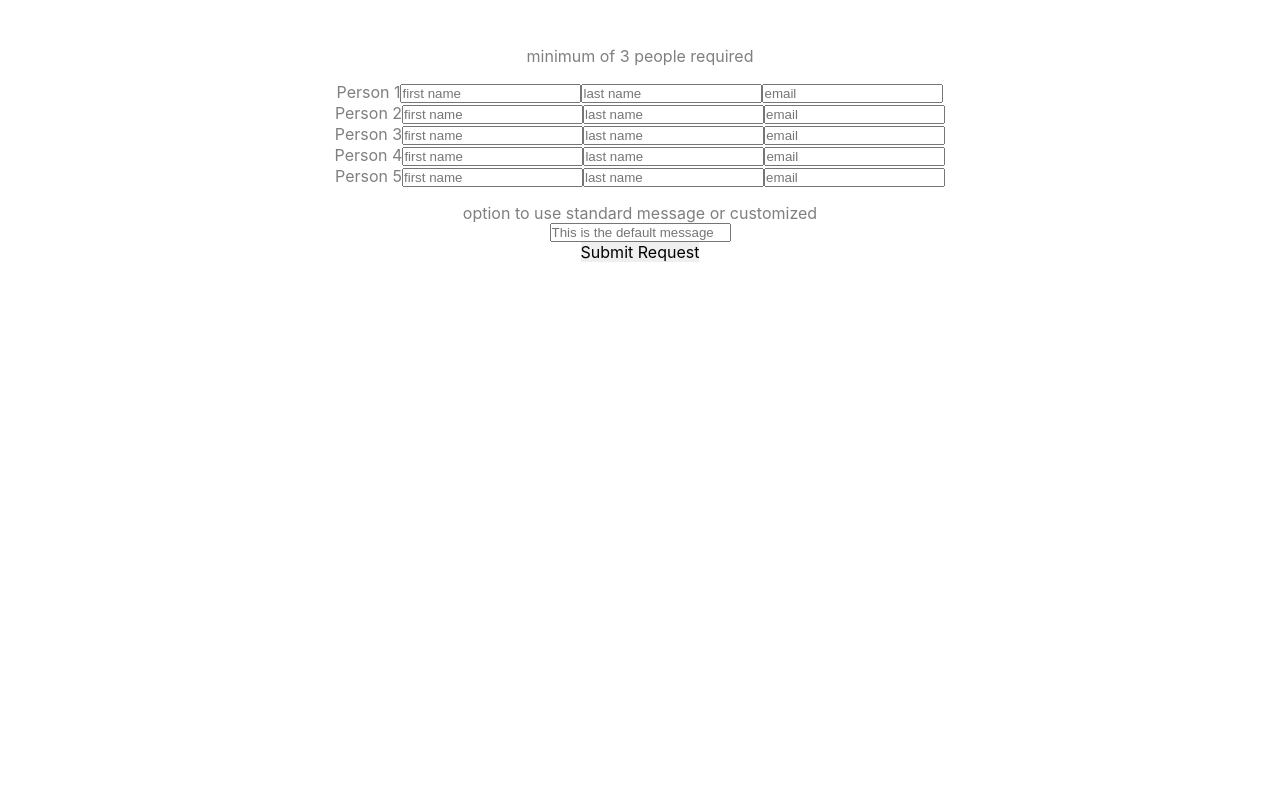
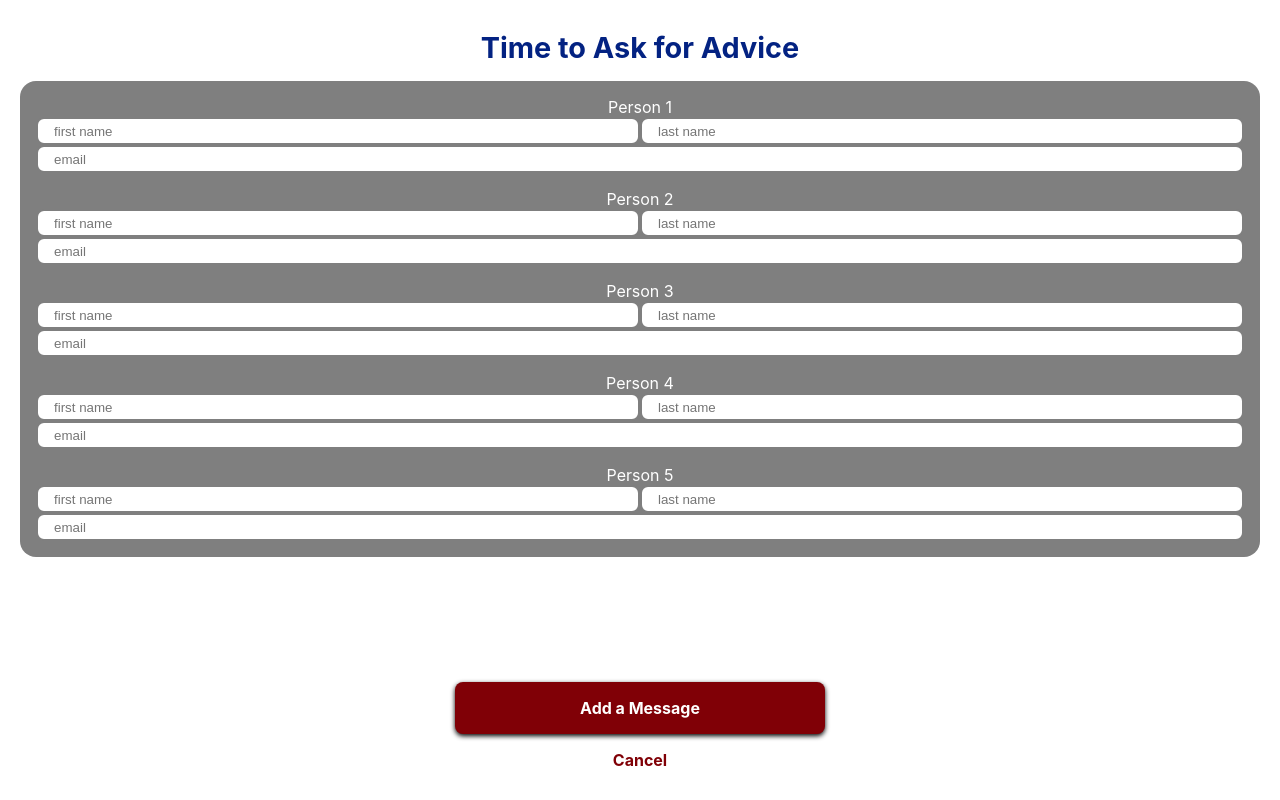
Before and after one commit to squadslappers/better, a React (Create React App) app: page /#/name-entry in a window 1280 px wide. Built offline with nearby package versions, Linux system fonts and the light colour scheme.

Commit message:
Styling is looking MUCH better.

```diff
--- a/src/Components/NameEntry.js
+++ b/src/Components/NameEntry.js
@@ -1,5 +1,6 @@
 import React, {useState} from 'react';
 import axios from 'axios';
+import {Link} from 'react-router-dom';
 
 const NameEntry = (props) => {
 
@@ -30,7 +31,7 @@ const NameEntry = (props) => {
 
   let notEnoughPeopleMessage, noMessageMessage;
   if (notEnoughPeople) {
-    notEnoughPeopleMessage = (<span style={{'color': 'red'}}>Please enter at least 3 people</span>)
+    notEnoughPeopleMessage = (<span style={{'color': 'red'}}>* Minimum of 3 people required</span>)
   }
   if (noMessage) {
     noMessageMessage = (<span style={{'color': 'red'}}>Enter a message you would like to send.</span>)
@@ -75,43 +76,49 @@ const NameEntry = (props) => {
   }
 
   return(<div className='column'>
-    <span>minimum of 3 people required</span>
+    <h1>Time to Ask for Advice</h1>
     <span>{notEnoughPeopleMessage}</span>
-    <div>
+    <div className='advice__required-box'>
       <span>Person 1</span>
-      <input placeholder='first name' value={p1FirstName} onChange={(e)=>setP1FirstName(e.target.value)}/>
-      <input placeholder='last name' value={p1LastName} onChange={(e)=>setP1LastName(e.target.value)}/>
-      <input placeholder='email' value={p1Email} onChange={(e)=>setP1Email(e.target.value)}/>
-    </div>
-    <div>
+      <div className='advice__names'>
+        <input className='landing__input' placeholder='first name' value={p1FirstName} onChange={(e)=>setP1FirstName(e.target.value)}/>
+        <input className='landing__input' placeholder='last name' value={p1LastName} onChange={(e)=>setP1LastName(e.target.value)}/>
+      </div>
+      <input className='landing__input' placeholder='email' value={p1Email} onChange={(e)=>setP1Email(e.target.value)}/>
+
       <span>Person 2</span>
-      <input placeholder='first name' value={p2FirstName} onChange={(e)=>setP2FirstName(e.target.value)}/>
-      <input placeholder='last name' value={p2LastName} onChange={(e)=>setP2LastName(e.target.value)}/>
-      <input placeholder='email' value={p2Email} onChange={(e)=>setP2Email(e.target.value)}/>
-    </div>
-    <div>
+      <div className='advice__names'>
+        <input className='landing__input' placeholder='first name' value={p2FirstName} onChange={(e)=>setP2FirstName(e.target.value)}/>
+        <input className='landing__input' placeholder='last name' value={p2LastName} onChange={(e)=>setP2LastName(e.target.value)}/>
+      </div>
+      <input className='landing__input' placeholder='email' value={p2Email} onChange={(e)=>setP2Email(e.target.value)}/>
+
       <span>Person 3</span>
-      <input placeholder='first name' value={p3FirstName} onChange={(e)=>setP3FirstName(e.target.value)}/>
-      <input placeholder='last name' value={p3LastName} onChange={(e)=>setP3LastName(e.target.value)}/>
-      <input placeholder='email' value={p3Email} onChange={(e)=>setP3Email(e.target.value)}/>
-    </div>
-    <div>
+      <div className='advice__names'>
+        <input className='landing__input' placeholder='first name' value={p3FirstName} onChange={(e)=>setP3FirstName(e.target.value)}/>
+        <input className='landing__input' placeholder='last name' value={p3LastName} onChange={(e)=>setP3LastName(e.target.value)}/>
+      </div>
+      <input className='landing__input' placeholder='email' value={p3Email} onChange={(e)=>setP3Email(e.target.value)}/>
+
       <span>Person 4</span>
-      <input placeholder='first name' value={p4FirstName} onChange={(e)=>setP4FirstName(e.target.value)}/>
-      <input placeholder='last name' value={p4LastName} onChange={(e)=>setP4LastName(e.target.value)}/>
-      <input placeholder='email' value={p4Email} onChange={(e)=>setP4Email(e.target.value)}/>
-    </div>
-    <div>
+      <div className='advice__names'>
+        <input className='landing__input' placeholder='first name' value={p4FirstName} onChange={(e)=>setP4FirstName(e.target.value)}/>
+        <input className='landing__input' placeholder='last name' value={p4LastName} onChange={(e)=>setP4LastName(e.target.value)}/>
+      </div>
+      <input className='landing__input' placeholder='email' value={p4Email} onChange={(e)=>setP4Email(e.target.value)}/>
+
       <span>Person 5</span>
-      <input placeholder='first name' value={p5FirstName} onChange={(e)=>setP5FirstName(e.target.value)}/>
-      <input placeholder='last name' value={p5LastName} onChange={(e)=>setP5LastName(e.target.value)}/>
-      <input placeholder='email' value={p5Email} onChange={(e)=>setP5Email(e.target.value)}/>
+      <div className='advice__names'>
+        <input className='landing__input' placeholder='first name' value={p5FirstName} onChange={(e)=>setP5FirstName(e.target.value)}/>
+        <input className='landing__input' placeholder='last name' value={p5LastName} onChange={(e)=>setP5LastName(e.target.value)}/>
+      </div>
+      <input className='landing__input' placeholder='email' value={p5Email} onChange={(e)=>setP5Email(e.target.value)}/>
     </div>
 
-    <span>option to use standard message or customized</span>
-    {noMessageMessage}
-    <input placeholder='This is the default message' value={message} onChange={(e)=>setMessage(e.target.value)}></input>
-    <button onClick={()=>submitNames()}>Submit Request</button>
+    <div className='landing__links'>
+      <button className='landing__link'>Add a Message</button>
+      <Link to='/' className='landing__red-text'>Cancel</Link>
+    </div>
   </div>)
 }
 export default NameEntry;
--- a/src/style/_createAccount.scss
+++ b/src/style/_createAccount.scss
@@ -7,7 +7,7 @@ button {
 }
 span{color: $gray; margin-top: 16px;}
 .landing__form{
-  margin-top: 32px;
+  margin: 32px 16px;
   padding: 16px;
   background: $gray;
   border-radius: 16px;
--- /dev/null
+++ b/src/style/_form.scss
@@ -0,0 +1,17 @@
+.advice__required-box{
+  margin: 32px 16px;
+  background: $gray;
+  border-radius: 16px;
+  @include column;
+  padding: 16px;
+  padding-top: 0;
+  margin-top: 0;
+  span{ color: white; }
+  width: 100%;
+  input{width: 100%; height: 28px; margin: 0;}
+}
+.advice__names{
+  width: 100%;
+  display: flex;
+  flex-direction: row;
+}
--- a/src/style/_landing.scss
+++ b/src/style/_landing.scss
@@ -1,8 +1,7 @@
 .column{
   @include column;
+  text-align: center;
   width: 100%;
-  justify-content: space-between;
-  text-align: center;
 }
 .landing__pic-box{
   height: 275px; width: 275px;
@@ -27,13 +26,13 @@
 .alice-carousel__dots{
   display: none;
 }
-.alice-carousel__dots{
-  // margin-top: 10px;
-}
 .landing__links{
-  @include column;
+  position: fixed;
+  bottom: 30px;
+  display: flex;
+  flex-direction: column;
   justify-content: space-between;
-  width: 100%;
+  width: 100%; max-width: 370px;
 }
 .landing__snippet{
   margin-bottom: 8px;
--- a/src/style/style.scss
+++ b/src/style/style.scss
@@ -27,3 +27,4 @@ a{
 
 @import './landing';
 @import './createAccount';
+@import './form';
```
